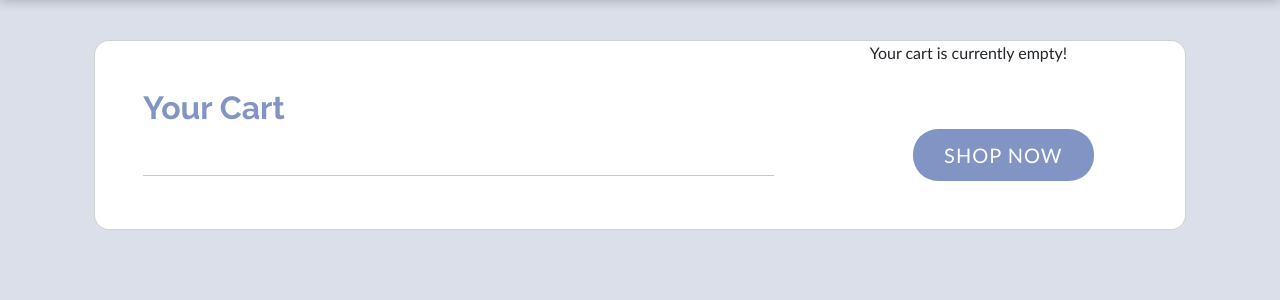
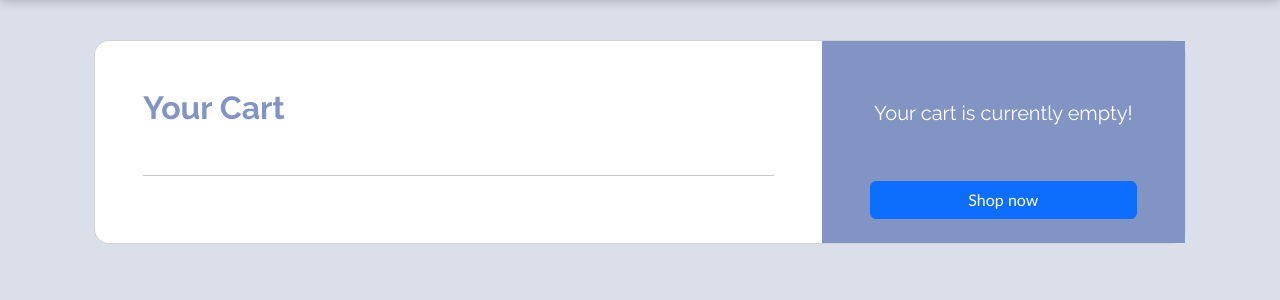
Before and after one commit to 1391819/SFIA-CRUD-core-project, a Flask app: page /cart in a window 1280 px wide. Shown: the part 56-356 px from the top of the page. Run offline with Flask 3, Linux system fonts and the light colour scheme; parts of the project's set-up code (start-up, migrations or seed data) failed here and were passed over.

Commit message:
RN: fixed styling of cart page

```diff
--- a/application/static/css/styles.css
+++ b/application/static/css/styles.css
@@ -228,6 +228,19 @@ p {
 }
 
 /* ------------------------------------- */
+/* Cart page */
+
+.cart-right-side {
+    background-color: #8294c4;
+}
+
+
+.cart-right-side h3,
+.cart-right-side h5 {
+    color: #fff;
+}
+
+/* ------------------------------------- */
 /* Media queries */
 
 @media (max-width: 767px) {
--- a/application/templates/cart_page.html
+++ b/application/templates/cart_page.html
@@ -12,11 +12,7 @@
 <section class="container py-2 h-100">
 	<div class="row d-flex justify-content-center align-items-center h-100">
 		<div class="col-12">
-			<div
-				class="card card-registration card-registration-2"
-				style="border-radius: 15px"
-			>
-				<div class="card-body p-0">
+			<div class="card">
 				<div class="row g-0">
 					<div class="col-lg-8">
 						<div class="pt-5 px-5">
@@ -47,9 +43,7 @@
 										{{ item_info.name }}
 									</h6>
 								</div>
-									<div
-										class="col-md-3 col-lg-3 col-xl-2 d-flex"
-									>
+								<div class="col-md-3 col-lg-3 d-flex">
 									<!-- TODO: Decrease quantity functionality-->
 									<form
 										action="{{ url_for('decrease_quantity', item_id=item_id) }}"
@@ -81,9 +75,7 @@
 											type="submit"
 											class="btn btn-link"
 										>
-												<i
-													class="fa fa-angle-right"
-												></i>
+											<i class="fa fa-angle-right"></i>
 										</button>
 									</form>
 								</div>
@@ -117,21 +109,17 @@
 							{% endfor %}
 						</div>
 					</div>
-						<div class="col-lg-4 bg-grey">
-							<div class="pb-5 px-5">
-								<div
-									class="d-flex justify-content-between mb-5"
-								>
-									<h3 class="fw-bold mb-2 mt-2 pt-1">
-										Total
-									</h3>
-									<h5>£ {{ total_price }}</h5>
+					<div class="col-4 cart-right-side">
+						<div class="pt-5 px-5">
+							<div class="d-flex justify-content-between mb-5">
+								<h3 class="fw-bold mb-2 mt-2 pt-1">Total</h3>
+								<h5 class="mb-2 mt-2 pt-1">
+									£ {{ total_price }}
+								</h5>
 							</div>
-								<div
-									class="d-flex gap-3 justify-content-between"
-								>
+							<div class="d-flex flex-column gap-4">
 								<!-- continue shopping -->
-									<a href="/items" class="btn btn-shop-now"
+								<a href="/items" class="btn btn btn-primary"
 									>Continue shopping</a
 								>
 
@@ -141,13 +129,13 @@
 									method="POST"
 								>
 									<button
-											class="btn btn-shop-now"
+										class="btn btn btn-primary"
 										type="submit"
+										style="width: 100%"
 									>
 										Proceed to Checkout
 									</button>
 								</form>
-								</div>
 							</div>
 						</div>
 					</div>
@@ -163,10 +151,7 @@
 <section class="container py-2 h-100">
 	<div class="row d-flex justify-content-center align-items-center h-100">
 		<div class="col-12">
-			<div
-				class="card card-registration card-registration-2"
-				style="border-radius: 15px"
-			>
+			<div class="card" style="border-radius: 15px">
 				<div class="card-body p-0">
 					<div class="row g-0">
 						<div class="col-lg-8">
@@ -179,16 +164,16 @@
 								<hr />
 							</div>
 						</div>
-						<div class="col-lg-4 bg-grey">
-							<div class="pb-5 px-5">
-								<div
-									class="d-flex justify-content-between mb-5"
-								>
-									<p>Your cart is currently empty!</p>
+						<div class="col-4 cart-right-side">
+							<div class="pt-5 px-5">
+								<div class="d-flex justify-content-center mb-5">
+									<h5 class="mb-2 mt-2 pt-1">
+										Your cart is currently empty!
+									</h5>
 								</div>
-								<div class="d-flex justify-content-center">
+								<div class="d-flex flex-column mb-4">
 									<!-- continue shopping -->
-									<a href="/items" class="btn btn-shop-now"
+									<a href="/items" class="btn btn btn-primary"
 										>Shop now</a
 									>
 								</div>
```
Lines whose indentation alone changed are shown as unchanged.
